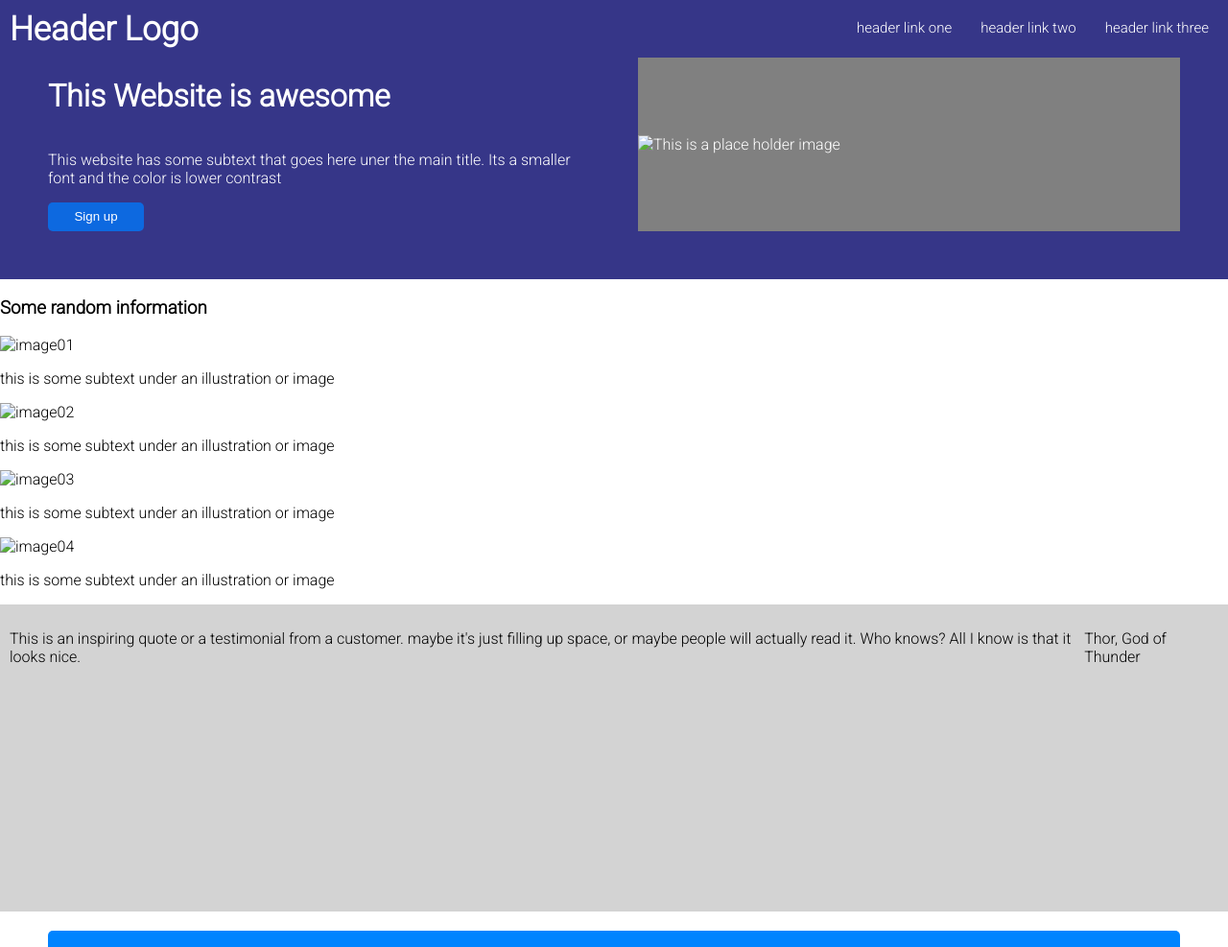
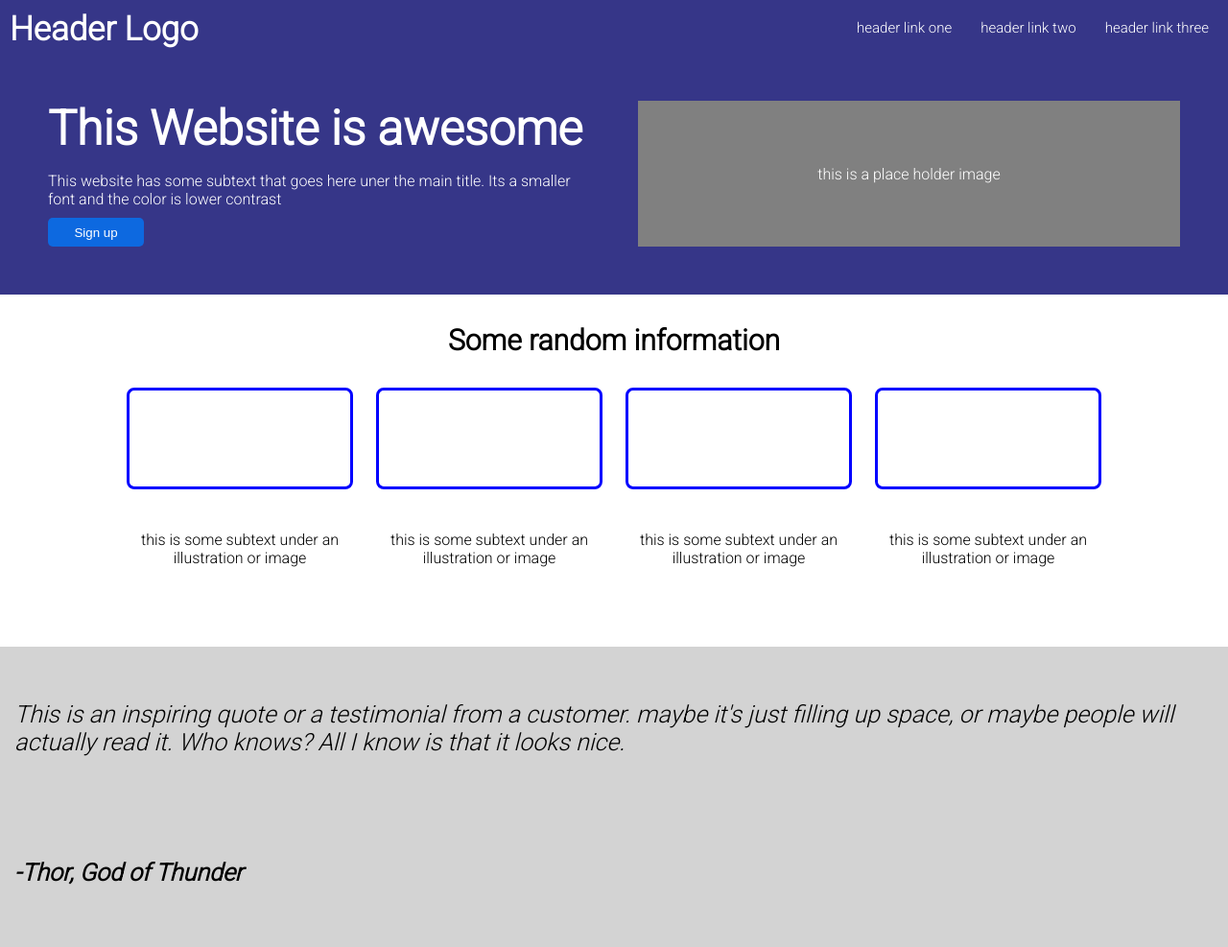
Before and after one commit to abumm/Project-2-Webpages, a plain HTML site: page Page01/index.html in a window 1280 px wide. Shown: the top 987 px of the page at 96% size. Drawn offline with Linux system fonts and the light colour scheme.

Commit message:
webpage1 complete

```diff
--- a/Page01/index.html
+++ b/Page01/index.html
@@ -34,44 +34,65 @@
         <div class="title">
             <div class="_titleL">
 
-                <H1>This Website is awesome</H1>
+                <p id="large">This Website is awesome</p>
 
                 <p>This website has some subtext that goes here uner the main title. Its a smaller font and the color is lower contrast</p>
 
                 <button class="signup">Sign up</button>
             </div>
 
-            <img class="img_" src="" alt="This is a place holder image">
+            <div id="img_place">
+                this is a place holder image
+            </div>
 
         </div>
 
         <div class="main">
 
             <div class="random_info">
-                <h3>Some random information</h3>
+
+                <div id="header_2">
+                    <p>Some random information</p>
+                </div>
+
 
                 <div class="boxes_">
 
-                    <img id="img01" src="" alt="image01">
-                    <p>this is some subtext under an illustration or image</p>
+                    <div class="box_child">
 
-                    <img id="img02" src="" alt="image02">
-                    <p>this is some subtext under an illustration or image</p>
+                        <div id="img01">
 
-                    <img id="img03" src="" alt="image03">
-                    <p>this is some subtext under an illustration or image</p>
+                        </div>
 
-                    <img id="img04" src="" alt="image04">
-                    <p>this is some subtext under an illustration or image</p>
+
+                        <div id="img02">
+
+                        </div>
+
+                        <div id="img03">
+
+                        </div>
+
+                        <div id="img04">
+
+                        </div>
+                        <p>this is some subtext under an illustration or image</p>
+                        <p>this is some subtext under an illustration or image</p>
+                        <p>this is some subtext under an illustration or image</p>
+                        <p>this is some subtext under an illustration or image</p>
+
+                    </div>
+
 
                 </div>
+
 
             </div>
 
             <div class="quote_">
 
                 <p id="quote">This is an inspiring quote or a testimonial from a customer. maybe it's just filling up space, or maybe people will actually read it. Who knows? All I know is that it looks nice.</p>
-                <p id="quote_by">Thor, God of Thunder</p>
+                <p id="quote_by">-Thor, God of Thunder</p>
 
             </div>
 
--- a/Page01/styles.css
+++ b/Page01/styles.css
@@ -22,6 +22,7 @@ button{
     height: 30px;
     width: 100px;
     text-align: centers;
+
 }
 
 .header {
@@ -34,6 +35,7 @@ button{
     flex-direction: row;
     padding: 5px;
     justify-content:space-between;
+    padding-bottom: 50px;
 }
 
 .header div{
@@ -61,9 +63,10 @@ button{
     display: flex;
     flex-direction: column;
 }
-
+/*------------------------TITLE AREA-------------------------------*/
 .title{
     display: flex;
+    flex-direction: row;
     background-color: rgb(54, 54, 136);
     color : white;
     gap: 10px;
@@ -75,11 +78,6 @@ button{
     gap: 50px;
 }
 
-
-.title p{
-
-}
-
 ._titleL{
     display: flex;
     width: 300px;
@@ -87,25 +85,112 @@ button{
     align-content: center;
     flex: 1;
 }
-.img_{
+
+.title p{
+    margin-bottom: 10px;
+}
+
+#large{
+    font-weight: bold;
+    font-size: 50px;
+    margin: 0;
+}
+
+#img_place{
+    display: flex;
     height: auto;
     width: 300px;
     background-color: grey;
-    align-content: center;
     flex: 1;
+    justify-content: center;
+    align-items: center;
+}
+
+/*
+need to change text contrast to be lighter
+.tile p{
+
+}
+*/
+
+
+/*------------------------middle box area-------------------------------*/
+.main{
+    display: flex;
+    flex-direction: column;
 }
 
 .random_info{
     background-color: white;
 }
 
-.quote_{
+#header_2{
+    display: flex;
+    justify-content: center;
+    align-items: center;
+    font-size: 30px;
+    font-weight: bolder;
+
+}
+
+.boxes_{
+    display: flex;
+    justify-content: center;
+}
+
+.box_child{
+    display: flex;
+    flex-wrap: wrap;
+    flex-direction: row;
+
+    gap: 30px;
+    margin: 5px;
+}
+
+.box_child div{
+    flex: 1 0 20% ;
+    outline-style: solid;
+    border-radius: 5px;
+    border: 5px;
+    color: blue;
+    height: 100px;
+    width: 100px;
+}
+
+.box_child p{
+    flex: 1 0 20% ;
+    height: 100px;
+    width: 100px;
+    text-align: center;
+
+}
+
+
+
+/*------------------------quote area-------------------------------*/
+.quote_ {
     background-color: lightgray;
     height: 300px;
     display: flex;
     padding: 10px;
+    flex-direction: column;
+
+}
+
+.quote_ p{
+    margin: 0;
+    padding: 5px;
     justify-content: center;
     align-content: center;
+    font-size: 25px;
+    font-style: italic;
+    flex: 1;
+}
+
+#quote_by{
+    justify-content: flex-end;
+    font-weight: bold;
+
 }
 
 .end{
```
